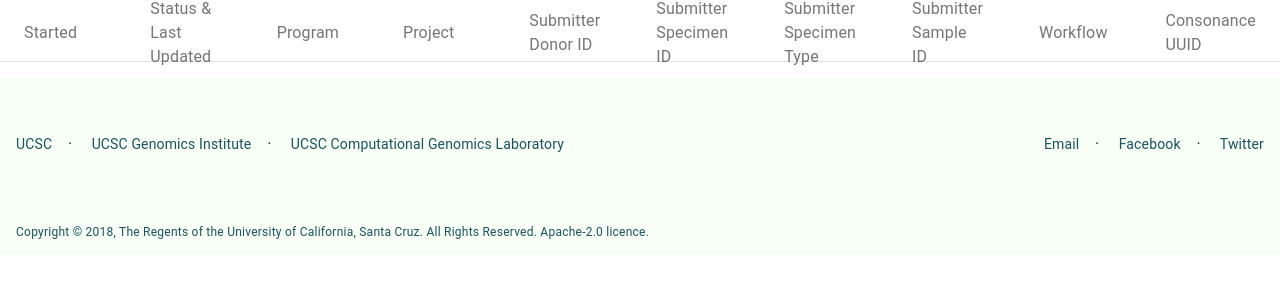
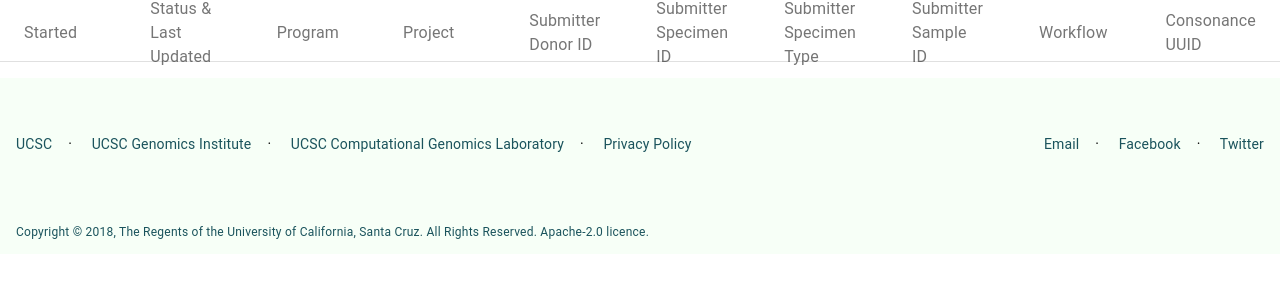
Before and after one commit to ucsc-cgp/cgp-dashboard, a Flask app: page /action_service in a window 1280 px wide. Shown: the part 143-443 px from the top of the page. Run offline with Flask 2, Linux system fonts and the light colour scheme; a user stored in the database is signed in.

Commit message:
Add link to privacy page.

```diff
--- a/templates/base.html
+++ b/templates/base.html
@@ -140,6 +140,9 @@
 							<cgl-footer-nav-item>
 								 <a href="https://cgl.genomics.ucsc.edu/">UCSC Computational Genomics Laboratory</a>
 							</cgl-footer-nav-item>
+                            <cgl-footer-nav-item>
+                                <a href="/privacy.html">Privacy Policy</a>
+                            </cgl-footer-nav-item>
 					  </cgl-footer-nav>
 
 					  <!-- Top row, right-hand links on small + devices -->
```
